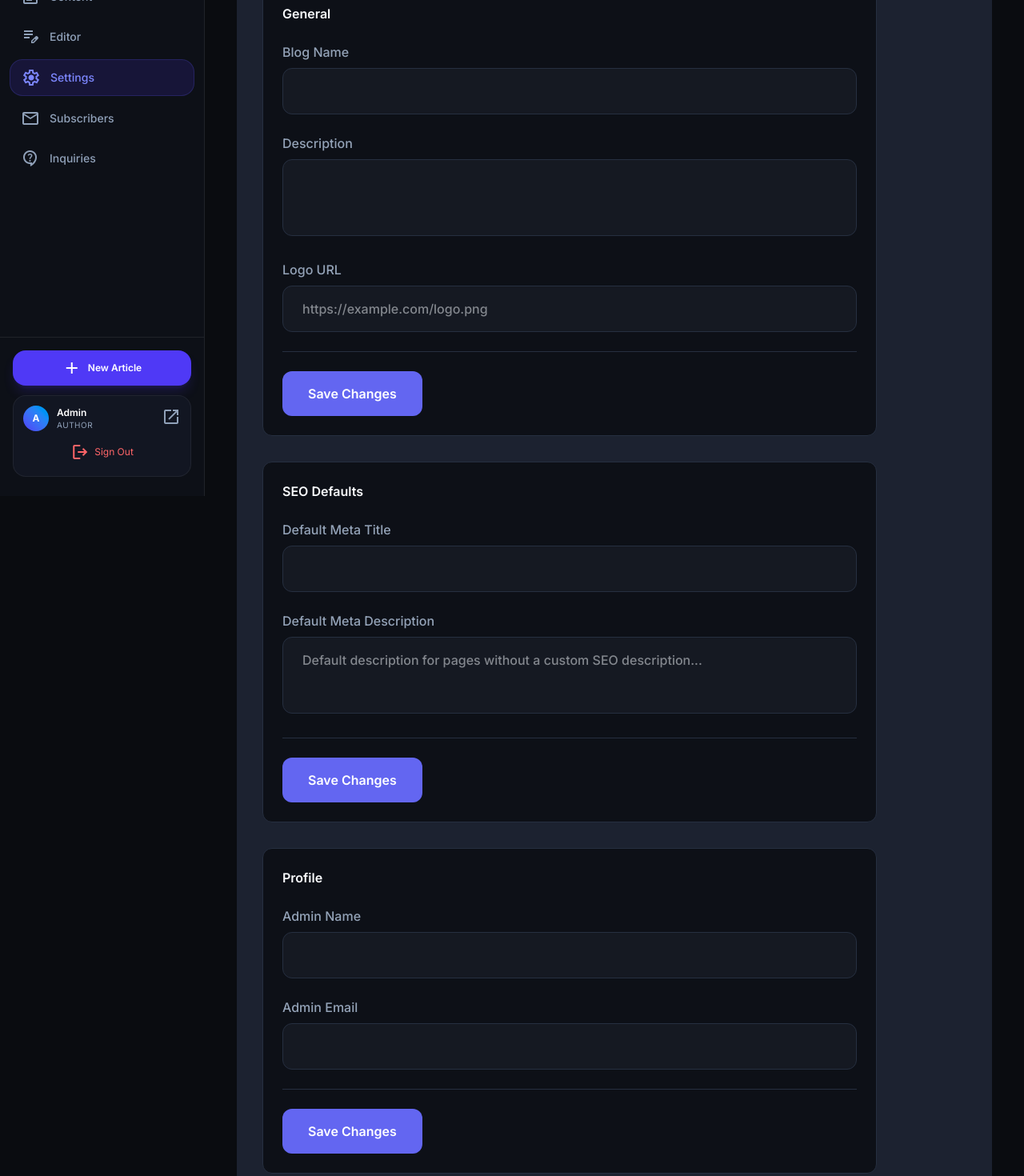
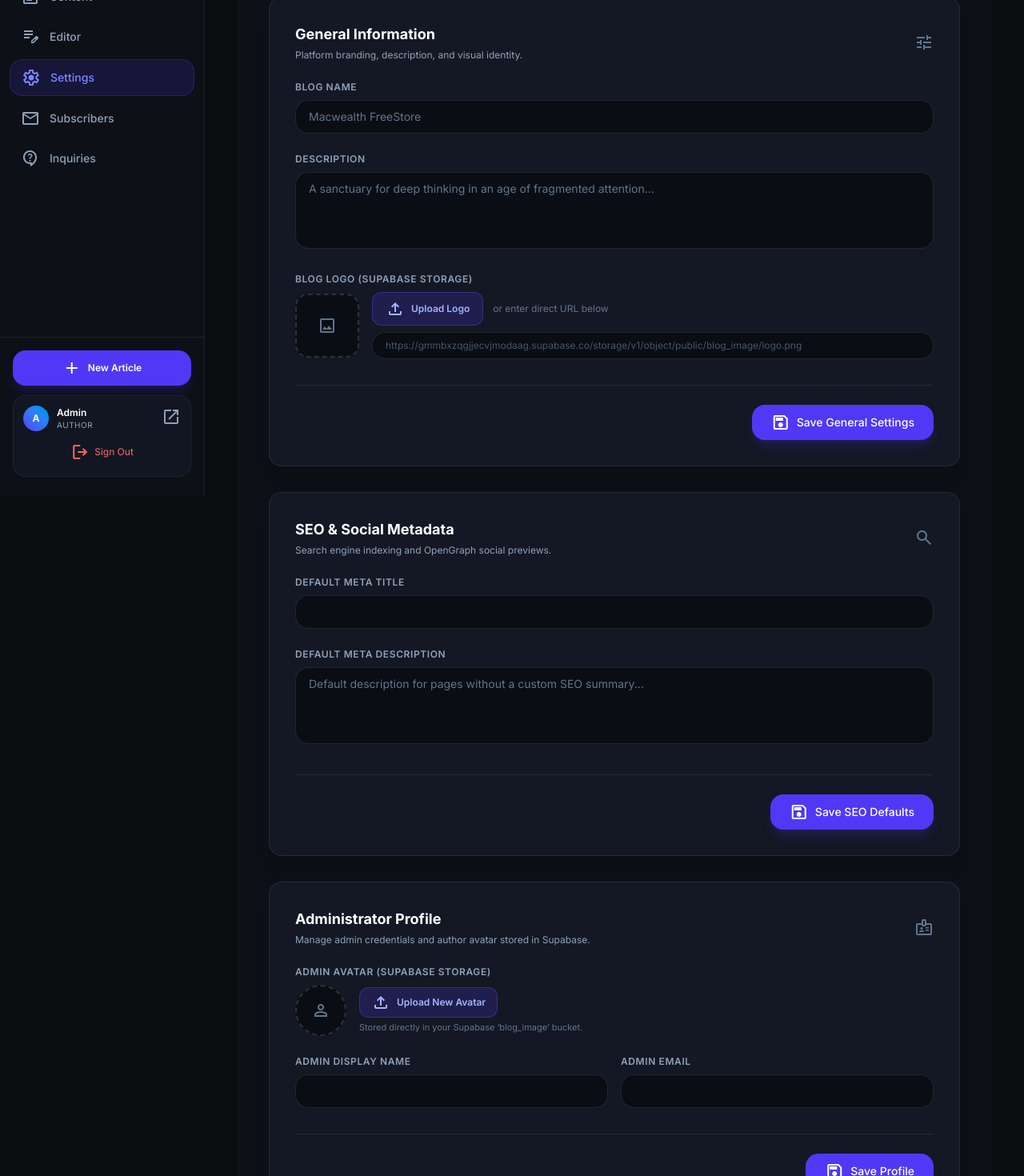
Before and after one commit to Derrick99234/Macwealth-FreeStore-Blog, a Next.js app: page /admin/settings in a window 1280 px wide. Shown: the part 180-1650 px from the top of the page at 80% size. Built offline with nearby package versions, Linux system fonts and the light colour scheme; no server answers.

Commit message:
feat(admin): modernize settings page with direct Supabase Storage logo & avatar uploads

```diff
--- a/src/app/(admin)/admin/settings/page.tsx
+++ b/src/app/(admin)/admin/settings/page.tsx
@@ -11,6 +11,9 @@ export default function AdminSettings() {
   const [seoDesc, setSeoDesc] = useState("");
   const [adminName, setAdminName] = useState("");
   const [adminEmail, setAdminEmail] = useState("");
+  const [adminImage, setAdminImage] = useState("");
+  const [uploadingLogo, setUploadingLogo] = useState(false);
+  const [uploadingAvatar, setUploadingAvatar] = useState(false);
   const [saving, setSaving] = useState(false);
   const [message, setMessage] = useState<{ type: "success" | "error"; text: string } | null>(null);
 
@@ -26,6 +29,7 @@ export default function AdminSettings() {
         setSeoDesc(data.seoDescription || "");
         setAdminName(data.adminName || "");
         setAdminEmail(data.adminEmail || "");
+        setAdminImage(data.adminImage || "");
       })
       .catch(() => {});
   }, []);
@@ -33,6 +37,38 @@ export default function AdminSettings() {
   const showMsg = (type: "success" | "error", text: string) => {
     setMessage({ type, text });
     setTimeout(() => setMessage(null), 4000);
+  };
+
+  const handleFileUpload = async (file: File, type: "logo" | "avatar") => {
+    const isLogo = type === "logo";
+    if (isLogo) setUploadingLogo(true);
+    else setUploadingAvatar(true);
+
+    try {
+      const formData = new FormData();
+      formData.set("file", file);
+      const res = await fetch("/api/upload", {
+        method: "POST",
+        body: formData,
+      });
+      const data = await res.json();
+      if (res.ok && data.url) {
+        if (isLogo) {
+          setBlogLogo(data.url);
+          showMsg("success", "Logo uploaded to Supabase Storage!");
+        } else {
+          setAdminImage(data.url);
+          showMsg("success", "Avatar uploaded to Supabase Storage!");
+        }
+      } else {
+        showMsg("error", data.error || "Upload failed");
+      }
+    } catch {
+      showMsg("error", "Image upload failed. Please try again.");
+    } finally {
+      if (isLogo) setUploadingLogo(false);
+      else setUploadingAvatar(false);
+    }
   };
 
   const handleSave = async (fields: Record<string, string>) => {
@@ -45,7 +81,7 @@ export default function AdminSettings() {
         body: JSON.stringify(fields),
       });
       if (!res.ok) throw new Error("Failed to save");
-      showMsg("success", "Settings saved!");
+      showMsg("success", "Settings saved successfully!");
     } catch {
       showMsg("error", "Failed to save settings");
     } finally {
@@ -53,92 +89,282 @@ export default function AdminSettings() {
     }
   };
 
-  if (!settings) return <div className="min-h-screen bg-surface-bright p-lg text-on-surface-variant">Loading...</div>;
+  if (!settings) {
+    return (
+      <div className="min-h-screen bg-[#0d1117] p-8 text-slate-400 flex items-center justify-center">
+        <div className="flex items-center gap-3">
+          <div className="w-5 h-5 border-2 border-indigo-500 border-t-transparent rounded-full animate-spin" />
+          <span>Loading settings...</span>
+        </div>
+      </div>
+    );
+  }
 
   return (
-    <main className="min-h-screen bg-surface-bright p-lg">
+    <main className="min-h-screen bg-[#0d1117] p-6 lg:p-10 text-slate-100">
       {message && (
-        <div className={`fixed top-4 right-4 z-50 px-md py-sm rounded-lg shadow-lg font-ui-label text-ui-label ${
-          message.type === "success" ? "bg-tertiary text-on-tertiary" : "bg-error text-on-error"
-        }`}>
+        <div
+          className={`fixed top-4 right-4 z-50 px-4 py-3 rounded-xl shadow-2xl font-medium text-sm flex items-center gap-2 transition-all ${
+            message.type === "success"
+              ? "bg-emerald-600/90 text-white border border-emerald-400/30 backdrop-blur-md"
+              : "bg-rose-600/90 text-white border border-rose-400/30 backdrop-blur-md"
+          }`}
+        >
+          <span className="material-symbols-outlined text-base">
+            {message.type === "success" ? "check_circle" : "error"}
+          </span>
           {message.text}
         </div>
       )}
-      <header className="mb-lg">
-        <h2 className="text-display-lg text-primary font-display-lg mb-xs">Settings</h2>
-        <p className="text-on-surface-variant text-meta-data font-meta-data">Configure your blog platform.</p>
+
+      <header className="mb-8">
+        <h2 className="text-3xl font-bold tracking-tight text-white mb-2">Settings</h2>
+        <p className="text-slate-400 text-sm">Configure your blog platform, metadata, and administrator profile.</p>
       </header>
 
-      <div className="max-w-3xl space-y-lg">
-        <section className="bg-surface-container-lowest border border-outline-variant rounded-lg p-md">
-          <h3 className="text-ui-button text-on-surface font-ui-button mb-md">General</h3>
-          <div className="space-y-md">
+      <div className="max-w-4xl space-y-8">
+        {/* General Settings */}
+        <section className="bg-[#131824] border border-white/[0.08] rounded-2xl p-6 sm:p-8 shadow-xl">
+          <div className="flex items-center justify-between mb-6">
             <div>
-              <label className="block text-ui-label text-on-surface-variant font-ui-label mb-xs">Blog Name</label>
-              <input className="w-full px-md py-sm bg-surface-container border border-outline-variant rounded-lg font-ui-label text-ui-label focus:outline-none focus:ring-2 focus:ring-primary/50" value={blogName} onChange={(e) => setBlogName(e.target.value)} type="text" />
+              <h3 className="text-lg font-bold text-white">General Information</h3>
+              <p className="text-xs text-slate-400 mt-1">Platform branding, description, and visual identity.</p>
             </div>
+            <span className="material-symbols-outlined text-slate-500">tune</span>
+          </div>
+
+          <div className="space-y-6">
             <div>
-              <label className="block text-ui-label text-on-surface-variant font-ui-label mb-xs">Description</label>
-              <textarea className="w-full px-md py-sm bg-surface-container border border-outline-variant rounded-lg font-ui-label text-ui-label focus:outline-none focus:ring-2 focus:ring-primary/50 h-24 resize-none" value={blogDesc} onChange={(e) => setBlogDesc(e.target.value)} />
+              <label className="block text-xs font-semibold uppercase tracking-wider text-slate-400 mb-2">
+                Blog Name
+              </label>
+              <input
+                className="w-full px-4 py-2.5 bg-[#0a0d14] border border-white/[0.1] rounded-xl text-sm text-white placeholder-slate-500 focus:outline-none focus:ring-2 focus:ring-indigo-500/50 transition-all"
+                value={blogName}
+                onChange={(e) => setBlogName(e.target.value)}
+                type="text"
+                placeholder="Macwealth FreeStore"
+              />
             </div>
+
             <div>
-              <label className="block text-ui-label text-on-surface-variant font-ui-label mb-xs">Logo URL</label>
-              <input className="w-full px-md py-sm bg-surface-container border border-outline-variant rounded-lg font-ui-label text-ui-label focus:outline-none focus:ring-2 focus:ring-primary/50" value={blogLogo} onChange={(e) => setBlogLogo(e.target.value)} placeholder="https://example.com/logo.png" type="text" />
+              <label className="block text-xs font-semibold uppercase tracking-wider text-slate-400 mb-2">
+                Description
+              </label>
+              <textarea
+                className="w-full px-4 py-2.5 bg-[#0a0d14] border border-white/[0.1] rounded-xl text-sm text-white placeholder-slate-500 focus:outline-none focus:ring-2 focus:ring-indigo-500/50 h-24 resize-none transition-all"
+                value={blogDesc}
+                onChange={(e) => setBlogDesc(e.target.value)}
+                placeholder="A sanctuary for deep thinking in an age of fragmented attention..."
+              />
+            </div>
+
+            <div>
+              <label className="block text-xs font-semibold uppercase tracking-wider text-slate-400 mb-2">
+                Blog Logo (Supabase Storage)
+              </label>
+              <div className="flex flex-col sm:flex-row items-start sm:items-center gap-4">
+                {blogLogo ? (
+                  <div className="relative group w-20 h-20 rounded-xl overflow-hidden border border-white/[0.1] bg-[#0a0d14] flex-shrink-0 flex items-center justify-center">
+                    <img src={blogLogo} alt="Blog Logo" className="w-full h-full object-contain p-2" />
+                    <button
+                      onClick={() => setBlogLogo("")}
+                      type="button"
+                      className="absolute inset-0 bg-black/60 flex items-center justify-center opacity-0 group-hover:opacity-100 transition-opacity text-rose-400 hover:text-rose-300"
+                      title="Remove Logo"
+                    >
+                      <span className="material-symbols-outlined text-xl">delete</span>
+                    </button>
+                  </div>
+                ) : (
+                  <div className="w-20 h-20 rounded-xl border-2 border-dashed border-white/[0.15] bg-[#0a0d14] flex items-center justify-center text-slate-500 flex-shrink-0">
+                    <span className="material-symbols-outlined text-2xl">image</span>
+                  </div>
+                )}
+
+                <div className="flex-grow space-y-2 w-full">
+                  <div className="flex items-center gap-3">
+                    <label className="cursor-pointer inline-flex items-center gap-2 px-4 py-2 bg-indigo-600/20 hover:bg-indigo-600/30 text-indigo-300 text-xs font-semibold rounded-lg border border-indigo-500/30 transition-all">
+                      <span className="material-symbols-outlined text-base">
+                        {uploadingLogo ? "hourglass_top" : "upload"}
+                      </span>
+                      {uploadingLogo ? "Uploading to Supabase..." : "Upload Logo"}
+                      <input
+                        type="file"
+                        accept="image/*"
+                        className="hidden"
+                        disabled={uploadingLogo}
+                        onChange={(e) => {
+                          const f = e.target.files?.[0];
+                          if (f) handleFileUpload(f, "logo");
+                        }}
+                      />
+                    </label>
+                    <span className="text-xs text-slate-500">or enter direct URL below</span>
+                  </div>
+                  <input
+                    className="w-full px-4 py-2 bg-[#0a0d14] border border-white/[0.1] rounded-xl text-xs text-white placeholder-slate-600 focus:outline-none focus:ring-2 focus:ring-indigo-500/50"
+                    value={blogLogo}
+                    onChange={(e) => setBlogLogo(e.target.value)}
+                    placeholder="https://gmmbxzqgjjecvjmodaag.supabase.co/storage/v1/object/public/blog_image/logo.png"
+                    type="text"
+                  />
+                </div>
+              </div>
             </div>
           </div>
-          <div className="mt-md pt-md border-t border-outline-variant">
+
+          <div className="mt-8 pt-6 border-t border-white/[0.08] flex justify-end">
             <button
               onClick={() => handleSave({ blogName, blogDescription: blogDesc, blogLogo })}
               disabled={saving}
-              className="bg-primary text-on-primary font-ui-button text-ui-button px-lg py-sm rounded-lg hover:opacity-90 transition-opacity disabled:opacity-50"
+              className="bg-indigo-600 hover:bg-indigo-500 text-white font-medium text-sm px-6 py-2.5 rounded-xl transition-all disabled:opacity-50 flex items-center gap-2 shadow-lg shadow-indigo-600/20"
             >
-              {saving ? "Saving..." : "Save Changes"}
+              <span className="material-symbols-outlined text-base">save</span>
+              {saving ? "Saving..." : "Save General Settings"}
             </button>
           </div>
         </section>
 
-        <section className="bg-surface-container-lowest border border-outline-variant rounded-lg p-md">
-          <h3 className="text-ui-button text-on-surface font-ui-button mb-md">SEO Defaults</h3>
-          <div className="space-y-md">
+        {/* SEO Defaults */}
+        <section className="bg-[#131824] border border-white/[0.08] rounded-2xl p-6 sm:p-8 shadow-xl">
+          <div className="flex items-center justify-between mb-6">
             <div>
-              <label className="block text-ui-label text-on-surface-variant font-ui-label mb-xs">Default Meta Title</label>
-              <input className="w-full px-md py-sm bg-surface-container border border-outline-variant rounded-lg font-ui-label text-ui-label focus:outline-none focus:ring-2 focus:ring-primary/50" value={seoTitle} onChange={(e) => setSeoTitle(e.target.value)} type="text" />
+              <h3 className="text-lg font-bold text-white">SEO & Social Metadata</h3>
+              <p className="text-xs text-slate-400 mt-1">Search engine indexing and OpenGraph social previews.</p>
             </div>
+            <span className="material-symbols-outlined text-slate-500">search</span>
+          </div>
+
+          <div className="space-y-6">
             <div>
-              <label className="block text-ui-label text-on-surface-variant font-ui-label mb-xs">Default Meta Description</label>
-              <textarea className="w-full px-md py-sm bg-surface-container border border-outline-variant rounded-lg font-ui-label text-ui-label focus:outline-none focus:ring-2 focus:ring-primary/50 h-24 resize-none" value={seoDesc} onChange={(e) => setSeoDesc(e.target.value)} placeholder="Default description for pages without a custom SEO description..." />
+              <label className="block text-xs font-semibold uppercase tracking-wider text-slate-400 mb-2">
+                Default Meta Title
+              </label>
+              <input
+                className="w-full px-4 py-2.5 bg-[#0a0d14] border border-white/[0.1] rounded-xl text-sm text-white placeholder-slate-500 focus:outline-none focus:ring-2 focus:ring-indigo-500/50 transition-all"
+                value={seoTitle}
+                onChange={(e) => setSeoTitle(e.target.value)}
+                type="text"
+              />
+            </div>
+
+            <div>
+              <label className="block text-xs font-semibold uppercase tracking-wider text-slate-400 mb-2">
+                Default Meta Description
+              </label>
+              <textarea
+                className="w-full px-4 py-2.5 bg-[#0a0d14] border border-white/[0.1] rounded-xl text-sm text-white placeholder-slate-500 focus:outline-none focus:ring-2 focus:ring-indigo-500/50 h-24 resize-none transition-all"
+                value={seoDesc}
+                onChange={(e) => setSeoDesc(e.target.value)}
+                placeholder="Default description for pages without a custom SEO summary..."
+              />
             </div>
           </div>
-          <div className="mt-md pt-md border-t border-outline-variant">
+
+          <div className="mt-8 pt-6 border-t border-white/[0.08] flex justify-end">
             <button
               onClick={() => handleSave({ seoTitle, seoDescription: seoDesc })}
               disabled={saving}
-              className="bg-primary text-on-primary font-ui-button text-ui-button px-lg py-sm rounded-lg hover:opacity-90 transition-opacity disabled:opacity-50"
+              className="bg-indigo-600 hover:bg-indigo-500 text-white font-medium text-sm px-6 py-2.5 rounded-xl transition-all disabled:opacity-50 flex items-center gap-2 shadow-lg shadow-indigo-600/20"
             >
-              {saving ? "Saving..." : "Save Changes"}
+              <span className="material-symbols-outlined text-base">save</span>
+              {saving ? "Saving..." : "Save SEO Defaults"}
             </button>
           </div>
         </section>
 
-        <section className="bg-surface-container-lowest border border-outline-variant rounded-lg p-md">
-          <h3 className="text-ui-button text-on-surface font-ui-button mb-md">Profile</h3>
-          <div className="space-y-md">
+        {/* Admin Profile */}
+        <section className="bg-[#131824] border border-white/[0.08] rounded-2xl p-6 sm:p-8 shadow-xl">
+          <div className="flex items-center justify-between mb-6">
             <div>
-              <label className="block text-ui-label text-on-surface-variant font-ui-label mb-xs">Admin Name</label>
-              <input className="w-full px-md py-sm bg-surface-container border border-outline-variant rounded-lg font-ui-label text-ui-label focus:outline-none focus:ring-2 focus:ring-primary/50" value={adminName} onChange={(e) => setAdminName(e.target.value)} type="text" />
+              <h3 className="text-lg font-bold text-white">Administrator Profile</h3>
+              <p className="text-xs text-slate-400 mt-1">Manage admin credentials and author avatar stored in Supabase.</p>
             </div>
+            <span className="material-symbols-outlined text-slate-500">badge</span>
+          </div>
+
+          <div className="space-y-6">
             <div>
-              <label className="block text-ui-label text-on-surface-variant font-ui-label mb-xs">Admin Email</label>
-              <input className="w-full px-md py-sm bg-surface-container border border-outline-variant rounded-lg font-ui-label text-ui-label focus:outline-none focus:ring-2 focus:ring-primary/50" value={adminEmail} onChange={(e) => setAdminEmail(e.target.value)} type="email" />
+              <label className="block text-xs font-semibold uppercase tracking-wider text-slate-400 mb-2">
+                Admin Avatar (Supabase Storage)
+              </label>
+              <div className="flex items-center gap-4">
+                {adminImage ? (
+                  <div className="relative group w-16 h-16 rounded-full overflow-hidden border-2 border-indigo-500/40 bg-[#0a0d14] flex-shrink-0">
+                    <img src={adminImage} alt={adminName} className="w-full h-full object-cover" />
+                    <button
+                      onClick={() => setAdminImage("")}
+                      type="button"
+                      className="absolute inset-0 bg-black/60 flex items-center justify-center opacity-0 group-hover:opacity-100 transition-opacity text-rose-400 hover:text-rose-300"
+                      title="Remove Avatar"
+                    >
+                      <span className="material-symbols-outlined text-sm">delete</span>
+                    </button>
+                  </div>
+                ) : (
+                  <div className="w-16 h-16 rounded-full border-2 border-dashed border-white/[0.15] bg-[#0a0d14] flex items-center justify-center text-slate-500 flex-shrink-0">
+                    <span className="material-symbols-outlined text-xl">person</span>
+                  </div>
+                )}
+
+                <div className="space-y-1">
+                  <label className="cursor-pointer inline-flex items-center gap-2 px-3.5 py-1.5 bg-indigo-600/20 hover:bg-indigo-600/30 text-indigo-300 text-xs font-semibold rounded-lg border border-indigo-500/30 transition-all">
+                    <span className="material-symbols-outlined text-base">
+                      {uploadingAvatar ? "hourglass_top" : "upload"}
+                    </span>
+                    {uploadingAvatar ? "Uploading to Supabase..." : "Upload New Avatar"}
+                    <input
+                      type="file"
+                      accept="image/*"
+                      className="hidden"
+                      disabled={uploadingAvatar}
+                      onChange={(e) => {
+                        const f = e.target.files?.[0];
+                        if (f) handleFileUpload(f, "avatar");
+                      }}
+                    />
+                  </label>
+                  <p className="text-[11px] text-slate-500">Stored directly in your Supabase &lsquo;blog_image&rsquo; bucket.</p>
+                </div>
+              </div>
+            </div>
+
+            <div className="grid grid-cols-1 sm:grid-cols-2 gap-4">
+              <div>
+                <label className="block text-xs font-semibold uppercase tracking-wider text-slate-400 mb-2">
+                  Admin Display Name
+                </label>
+                <input
+                  className="w-full px-4 py-2.5 bg-[#0a0d14] border border-white/[0.1] rounded-xl text-sm text-white placeholder-slate-500 focus:outline-none focus:ring-2 focus:ring-indigo-500/50 transition-all"
+                  value={adminName}
+                  onChange={(e) => setAdminName(e.target.value)}
+                  type="text"
+                />
+              </div>
+
+              <div>
+                <label className="block text-xs font-semibold uppercase tracking-wider text-slate-400 mb-2">
+                  Admin Email
+                </label>
+                <input
+                  className="w-full px-4 py-2.5 bg-[#0a0d14] border border-white/[0.1] rounded-xl text-sm text-white placeholder-slate-500 focus:outline-none focus:ring-2 focus:ring-indigo-500/50 transition-all"
+                  value={adminEmail}
+                  onChange={(e) => setAdminEmail(e.target.value)}
+                  type="email"
+                />
+              </div>
             </div>
           </div>
-          <div className="mt-md pt-md border-t border-outline-variant">
+
+          <div className="mt-8 pt-6 border-t border-white/[0.08] flex justify-end">
             <button
-              onClick={() => handleSave({ adminName, adminEmail })}
+              onClick={() => handleSave({ adminName, adminEmail, adminImage })}
               disabled={saving}
-              className="bg-primary text-on-primary font-ui-button text-ui-button px-lg py-sm rounded-lg hover:opacity-90 transition-opacity disabled:opacity-50"
+              className="bg-indigo-600 hover:bg-indigo-500 text-white font-medium text-sm px-6 py-2.5 rounded-xl transition-all disabled:opacity-50 flex items-center gap-2 shadow-lg shadow-indigo-600/20"
             >
-              {saving ? "Saving..." : "Save Changes"}
+              <span className="material-symbols-outlined text-base">save</span>
+              {saving ? "Saving..." : "Save Profile"}
             </button>
           </div>
         </section>
```
